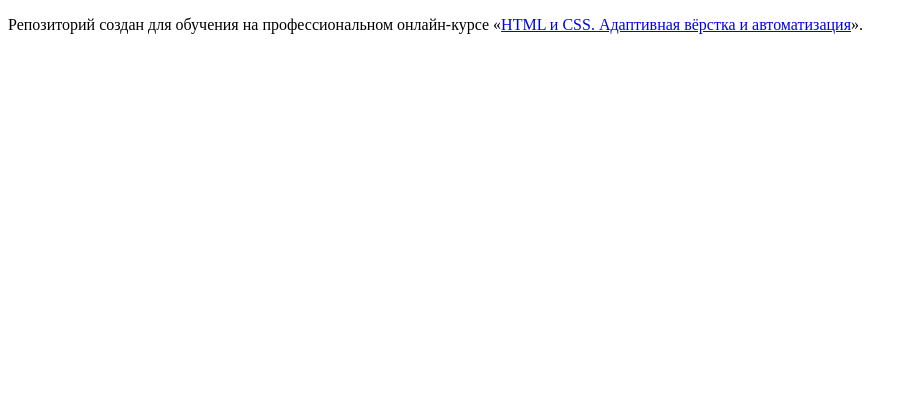
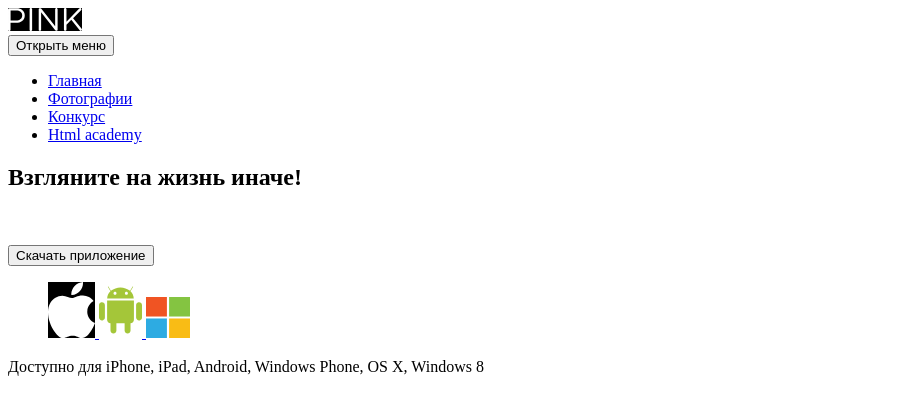
Before and after one commit to dopamine-s/pink-2021, a website: page source/index.html in a window 1280 px wide. Shown: the whole page, without its empty margins (0-913 px from the left). Drawn offline with Linux system fonts and the light colour scheme.

Commit message:
начинает работу над разметкой главной

```diff
--- a/source/index.html
+++ b/source/index.html
@@ -1,12 +1,74 @@
 <!DOCTYPE html>
-<html lang="ru">
+<html class="page" lang="ru">
   <head>
     <meta charset="utf-8">
     <title>HTML Academy: Пинк</title>
   </head>
-  <body>
+  <body class="page__body">
+    <header class="page-header">
+      <a class="page-header__logo logo" href="index.html">
+        <img class="logo--image" src="img/logotype-mobile.svg" width="74" height="23" alt="Мобильное приложение «Pink»" style="background-color: black;">
+      </a>
+      <nav class="main-nav">
+        <button class="main-nav__toggle" type="button">
+          <span class="visually-hidden">Открыть меню</span>
+        </button>
+        <div class="main-nav_wrapper">
+          <ul class="main-nav__list site-list">
+            <li class="site-list__item site-list__item--active">
+              <a href="index.html">
+                Главная
+              </a>
+            </li>
+            <li class="site-list__item">
+              <a href="catalog.html">
+                Фотографии
+              </a>
+            </li>
+            <li class="site-list__item">
+              <a href="form.html">
+                Конкурс
+              </a>
+            </li>
+            <li class="site-list__item">
+              <a href="https://htmlacademy.ru/">
+                Html academy
+              </a>
+            </li>
+          </ul>
+        </div>
+      </nav>
+    </header>
+    <main class="page-main">
+      <section class="app">
+        <div class="app__wrapper">
+          <h1 class="app__title main-title">
+            Взгляните на жизнь иначе!
+          </h1>
+          <p>
+            <img class="app__main-img main-img">
+          </p>
+          <button class="app__button button">Скачать приложение</button>
+          <ul class="app__platform-list platform-list">
+            <a class="platform-list__item" href="#">
+              <img class="platform-list__item-image" src="img/apple-logo.svg" width="47" height="56" alt="Логотип «Apple»" style="background-color: black;"/>
+            </a>
+            <a class="platform-list__item" href="#">
+              <img class="platform-list__item-image" src="img/android-logo.svg" width="43" height="56" alt="Логотип «Android»"/>
+            </a>
+            <a class="platform-list__item" href="#">
+              <img class="platform-list__item-image" src="img/microsoft-logo.svg" width="44" height="41" alt="Логотип «Microsoft»"/>
+            </a>
+          </ul>
+          <p class="app__platform-description">
+            Доступно для iPhone, iPad, Android, Windows Phone, OS X, Windows 8
+          </p>
+        </div>
+      </section>
 
-    <p>Репозиторий создан для обучения на профессиональном онлайн‑курсе «<a href="https://htmlacademy.ru/intensive/adaptive">HTML и CSS. Адаптивная вёрстка и автоматизация</a>».</p>
+    </main>
+
+
 
   </body>
 </html>
```
Also changed, not shown: source/catalog.html (added), source/form.html (added), source/img/android-logo.svg (added), source/img/apple-logo.svg (added), source/img/logotype-mobile.svg (added), source/img/microsoft-logo.svg (added).
